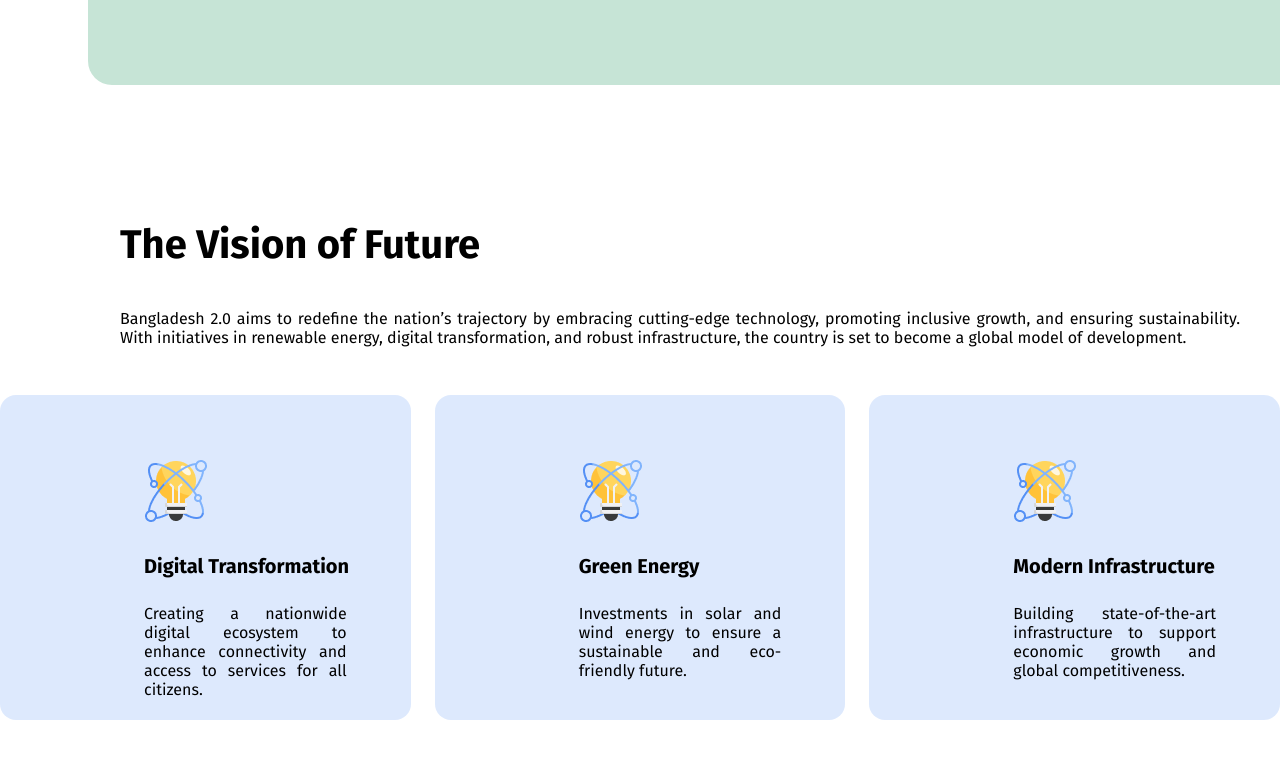
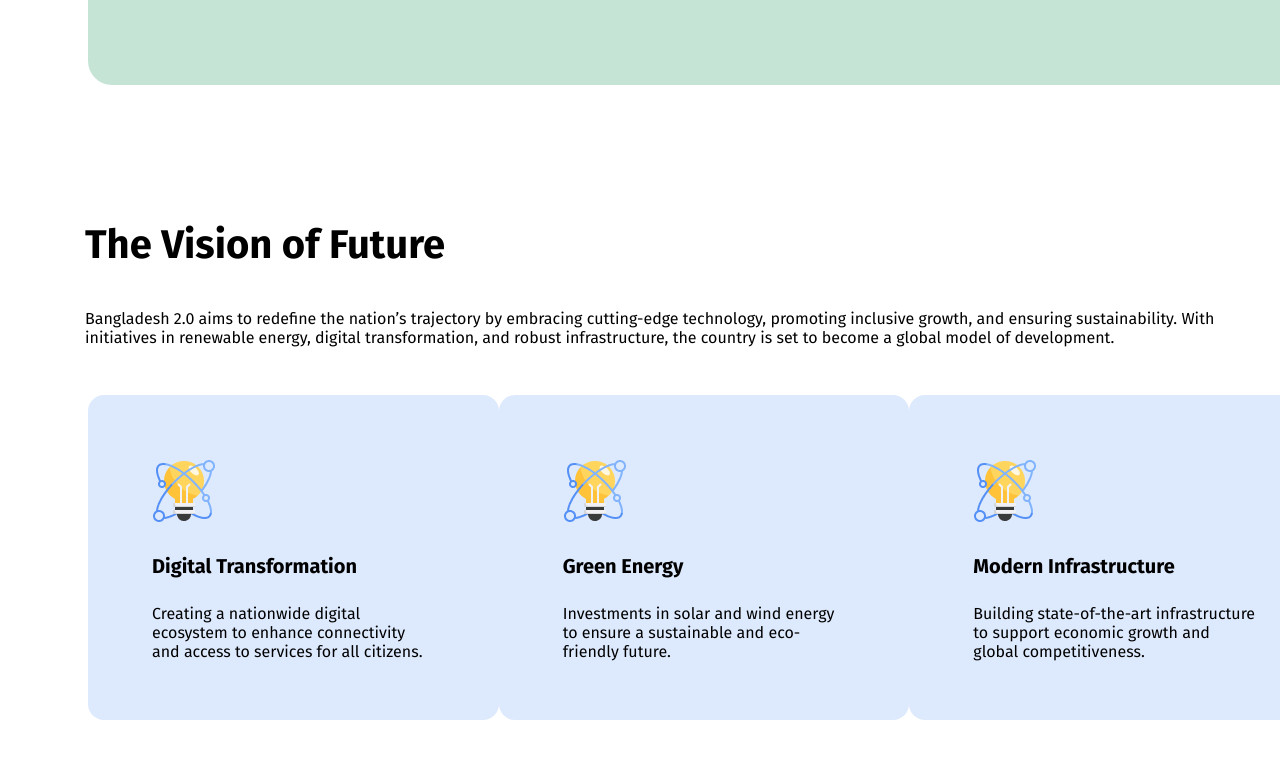
Before and after one commit to limonreza/Bangladesh-2.0, a plain HTML site: page index.html in a window 1280 px wide. Shown: the part 659-1418 px from the top of the page. Drawn offline with Linux system fonts and the light colour scheme.

Commit message:
added correction style

```diff
--- a/style/style.css
+++ b/style/style.css
@@ -83,21 +83,18 @@ nav ul li{
 /* main section style */
 .the-vision-of-future{
     padding: 32px;
-    text-align: justify;
-    margin-left: 80px;
-
-
-
 }
 .section-title{
     font-family: Fira Sans;
     font-size: 40px;
     font-weight: 700;
+    margin-left: 45px;
 }
 .section-description{
     font-family: Fira Sans;
     font-size: 16px;
     font-weight: 400;
+    margin-left: 45px;
 }
 
 /* The Vision Of Future Container Style */
@@ -112,8 +109,10 @@ nav ul li{
 }
 .container{
     display: flex;
-    gap: 24px;
-    justify-content: center;
+    justify-content: space-between;
+    margin-bottom: 32px;
+    margin: 80px;
+    margin-top: 0;
 }
 
 .the-vision-of-future-title{
```
